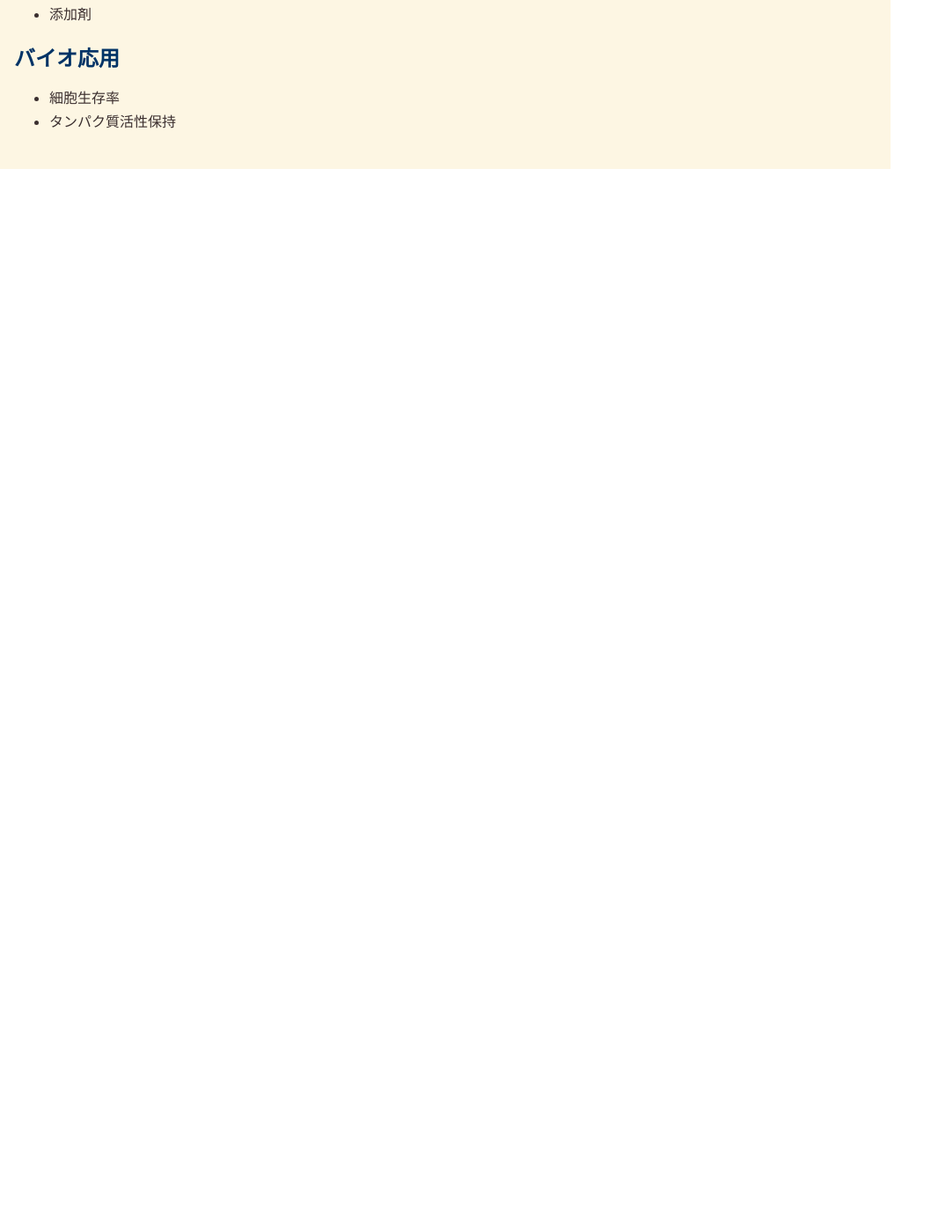
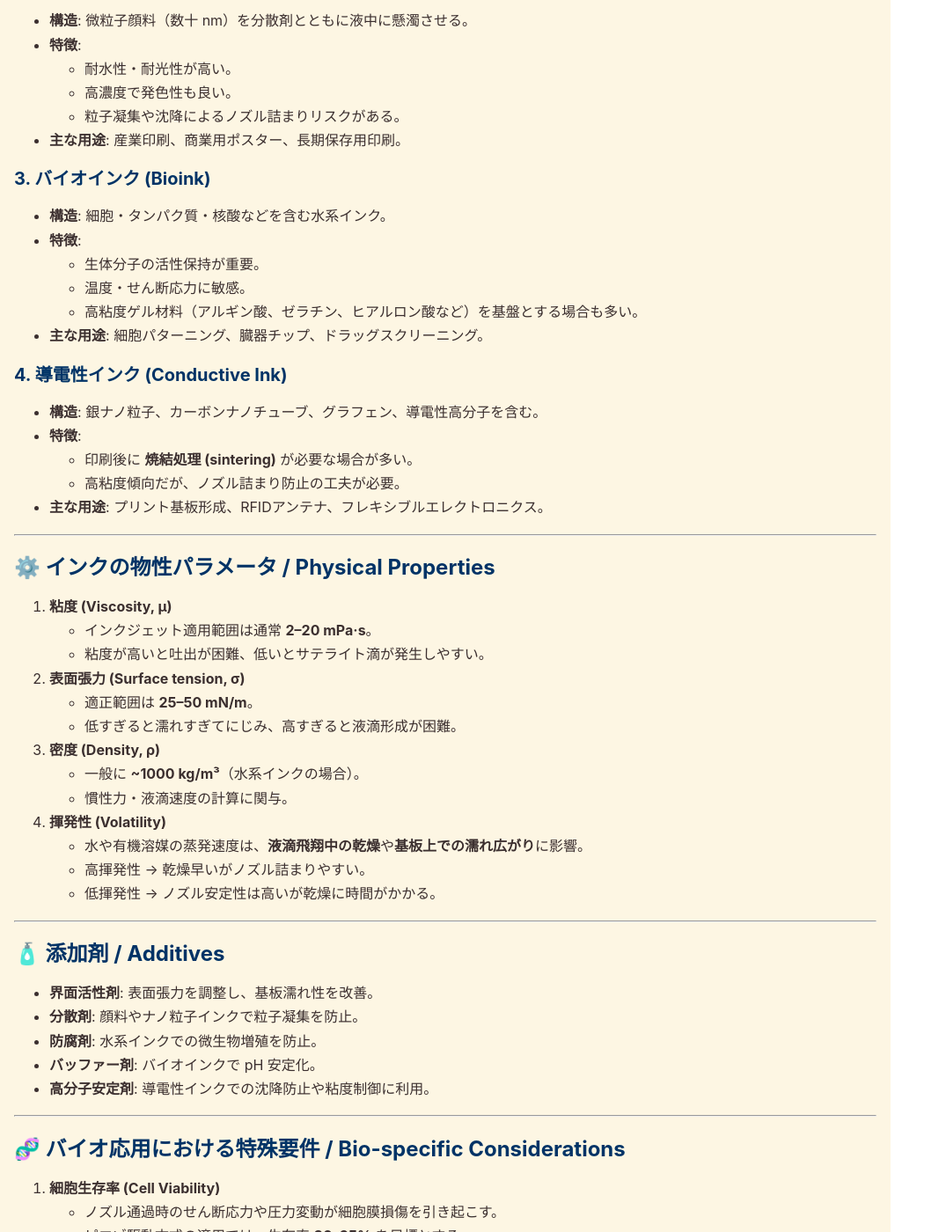
Before and after one commit to Samizo-AITL/Inkjet, a Jekyll site: the page built from paper/04_ink.md, in a window 1280 px wide and 1400 px high, scrolled down 412 px. Shown: the whole window at 88% size, without its empty margins (0-1075 px from the left). Built offline with Jekyll 4.4.1, drawn with Linux system fonts in a browser that asks for light colours; our own code applies the rules of GitHub Pages for plain Markdown files; before the commit the page ends 900 px from its top, so only the background shows below that; some of the changed text lies outside the part shown.

Commit message:
Update 04_ink.md

```diff
--- a/paper/04_ink.md
+++ b/paper/04_ink.md
@@ -1,17 +1,97 @@
 # 4. インク / Ink
 
-## インクの分類
-- 染料系
-- 顔料系
-- バイオインク
-- 導電性インク
+## 🧪 インクの分類 / Classification of Inks
 
-## 物性
-- 粘度
-- 表面張力
-- 揮発性
-- 添加剤
+### 1. 染料系インク (Dye-based Ink)
+- **構造**: 水や有機溶媒に溶解する低分子染料を主成分とする。
+- **特徴**:
+  - 粒子が存在しないため **ノズル詰まりに強い**。
+  - 高い発色性・鮮明な色再現。
+  - 耐光性・耐水性は弱い。
+- **主な用途**: 写真印刷、家庭用プリンタ。
 
-## バイオ応用
-- 細胞生存率
-- タンパク質活性保持
+### 2. 顔料系インク (Pigment-based Ink)
+- **構造**: 微粒子顔料（数十 nm）を分散剤とともに液中に懸濁させる。
+- **特徴**:
+  - 耐水性・耐光性が高い。
+  - 高濃度で発色性も良い。
+  - 粒子凝集や沈降によるノズル詰まりリスクがある。
+- **主な用途**: 産業印刷、商業用ポスター、長期保存用印刷。
+
+### 3. バイオインク (Bioink)
+- **構造**: 細胞・タンパク質・核酸などを含む水系インク。
+- **特徴**:
+  - 生体分子の活性保持が重要。
+  - 温度・せん断応力に敏感。
+  - 高粘度ゲル材料（アルギン酸、ゼラチン、ヒアルロン酸など）を基盤とする場合も多い。
+- **主な用途**: 細胞パターニング、臓器チップ、ドラッグスクリーニング。
+
+### 4. 導電性インク (Conductive Ink)
+- **構造**: 銀ナノ粒子、カーボンナノチューブ、グラフェン、導電性高分子を含む。
+- **特徴**:
+  - 印刷後に **焼結処理 (sintering)** が必要な場合が多い。
+  - 高粘度傾向だが、ノズル詰まり防止の工夫が必要。
+- **主な用途**: プリント基板形成、RFIDアンテナ、フレキシブルエレクトロニクス。
+
+---
+
+## ⚙️ インクの物性パラメータ / Physical Properties
+
+1. **粘度 (Viscosity, μ)**
+   - インクジェット適用範囲は通常 **2–20 mPa·s**。
+   - 粘度が高いと吐出が困難、低いとサテライト滴が発生しやすい。
+
+2. **表面張力 (Surface tension, σ)**
+   - 適正範囲は **25–50 mN/m**。
+   - 低すぎると濡れすぎてにじみ、高すぎると液滴形成が困難。
+
+3. **密度 (Density, ρ)**
+   - 一般に **~1000 kg/m³**（水系インクの場合）。
+   - 慣性力・液滴速度の計算に関与。
+
+4. **揮発性 (Volatility)**
+   - 水や有機溶媒の蒸発速度は、**液滴飛翔中の乾燥**や**基板上での濡れ広がり**に影響。
+   - 高揮発性 → 乾燥早いがノズル詰まりやすい。
+   - 低揮発性 → ノズル安定性は高いが乾燥に時間がかかる。
+
+---
+
+## 🧴 添加剤 / Additives
+- **界面活性剤**: 表面張力を調整し、基板濡れ性を改善。
+- **分散剤**: 顔料やナノ粒子インクで粒子凝集を防止。
+- **防腐剤**: 水系インクでの微生物増殖を防止。
+- **バッファー剤**: バイオインクで pH 安定化。
+- **高分子安定剤**: 導電性インクでの沈降防止や粘度制御に利用。
+
+---
+
+## 🧬 バイオ応用における特殊要件 / Bio-specific Considerations
+
+1. **細胞生存率 (Cell Viability)**
+   - ノズル通過時のせん断応力や圧力変動が細胞膜損傷を引き起こす。
+   - ピエゾ駆動方式の適用では、生存率 **80–95%** を目標とする。
+
+2. **タンパク質活性保持 (Protein Activity Retention)**
+   - サーマル方式は高温局所加熱でタンパク質が変性しやすい。
+   - ピエゾ方式は非加熱のため、タンパク質・抗体印刷に適する。
+   - 活性保持のためには **添加剤 (グリセロール、トレハロース)** による安定化が有効。
+
+---
+
+## 📊 代表値例 / Typical Ranges
+| インク種別 | 粘度 (mPa·s) | 表面張力 (mN/m) | 特記事項 |
+|------------|---------------|------------------|-----------|
+| 染料系 | 2–5 | 30–40 | 高発色、低耐久性 |
+| 顔料系 | 5–15 | 25–35 | 耐光性・耐水性高い |
+| バイオインク | 2–20 | 30–50 | 細胞生存率が重要 |
+| 導電性インク | 10–20 | 25–40 | 焼結処理が必要 |
+
+---
+
+## ✨ 本章のまとめ / Summary
+- インクは **染料系・顔料系・バイオインク・導電性インク**に分類され、それぞれ特性と用途が異なる。
+- 安定な液滴生成には、**粘度 2–20 mPa·s、表面張力 25–50 mN/m** の範囲が重要。
+- 添加剤は印字品質やノズル安定性を支える重要な要素。
+- バイオ応用では、**細胞生存率・タンパク質活性**を維持する工夫が必須。
+
+インクの理解は、**第5章「インクシステム」**と**第8章「応用分野」**での設計・実用化に直結する。
```
